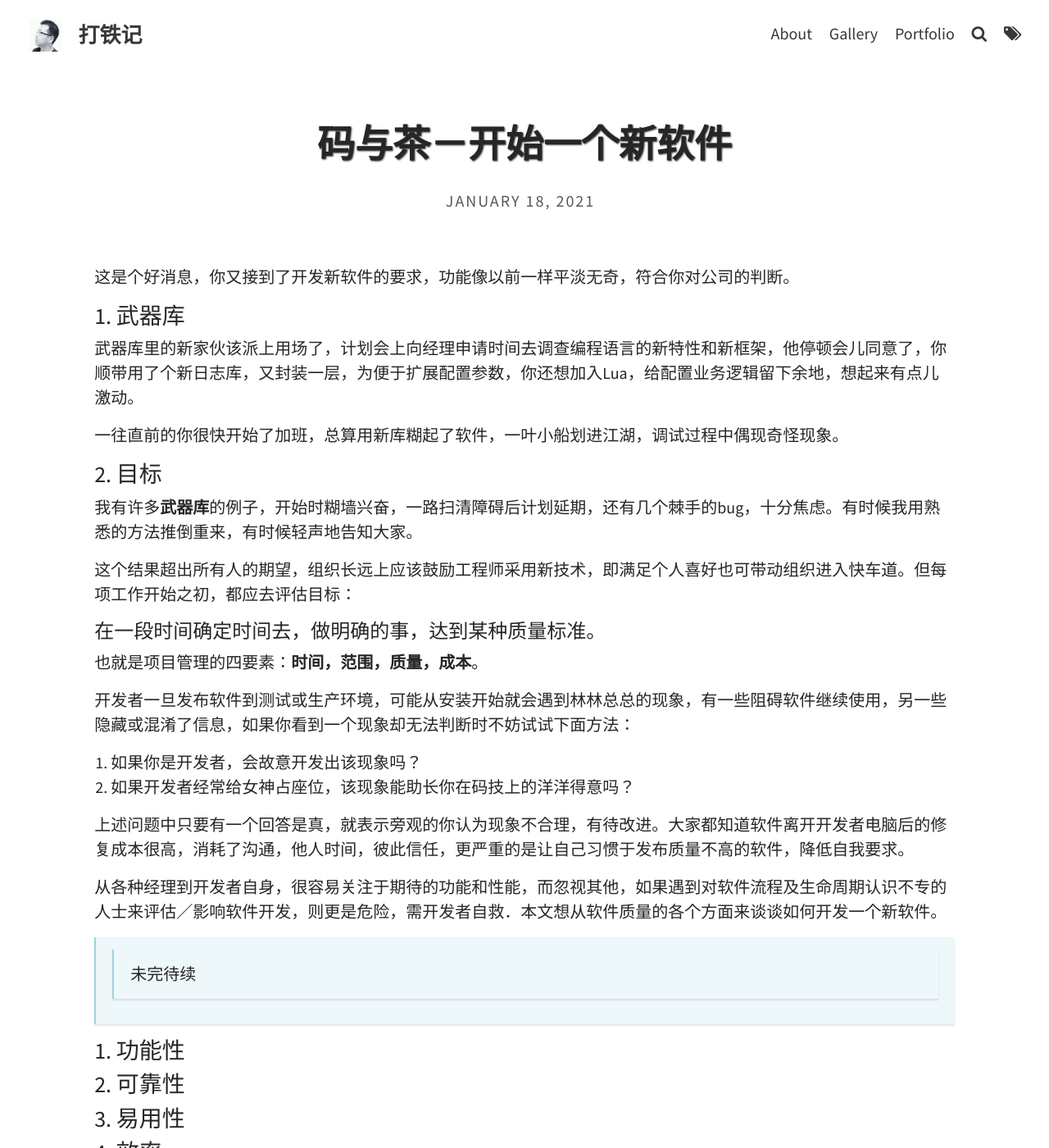
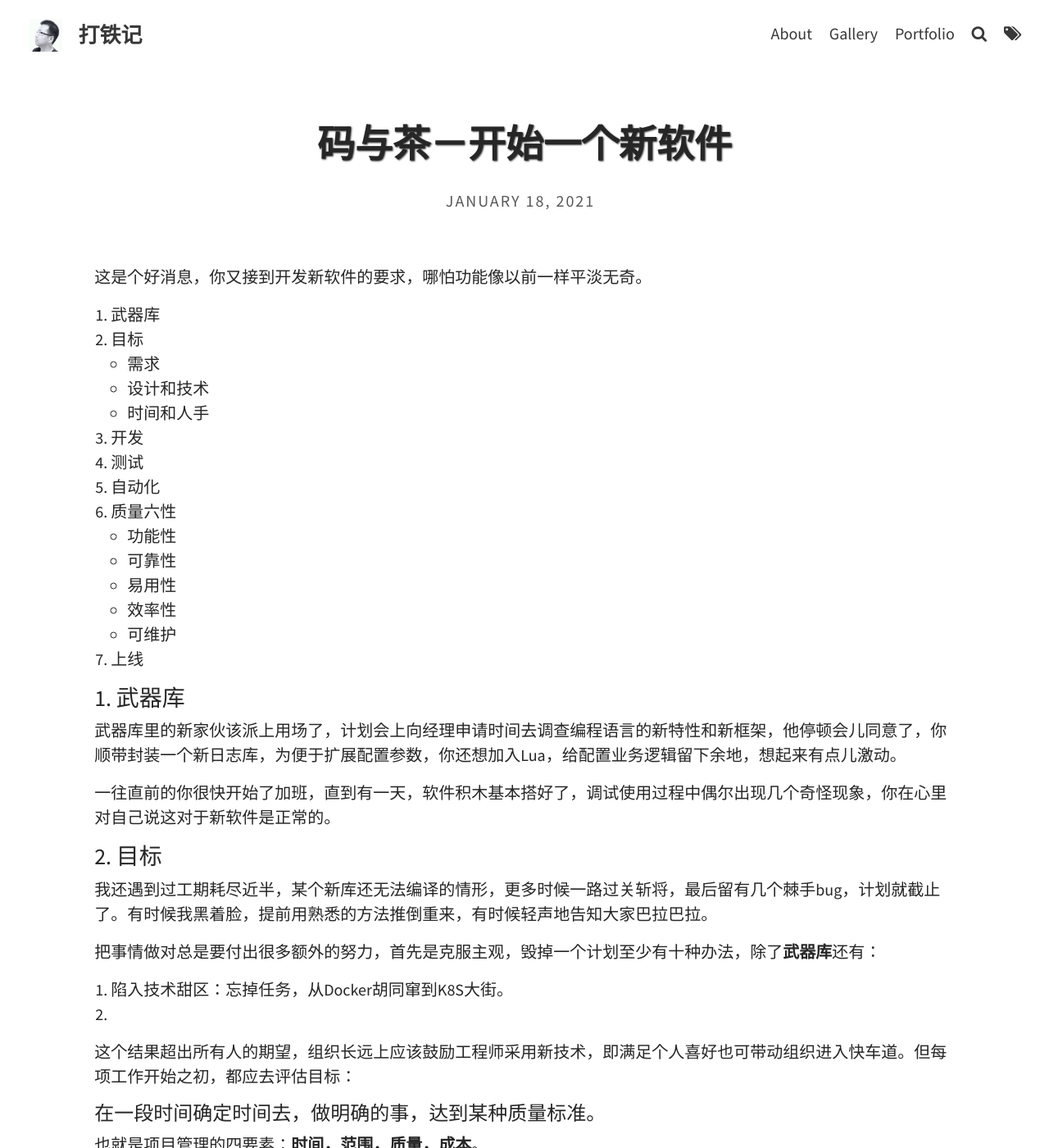
Before and after one commit to hubugui/hubugui.github.io, a Jekyll site: the page built from _posts/2021-01-18-码与茶-开始一个新软件.md, in a window 1280 px wide and 1400 px high. Shown: the whole window at 82% size. Built offline with Jekyll 4.4.1, drawn with Linux system fonts in a browser that asks for light colours; comment, search, counter and statistics services are not loaded; some of the changed text lies outside the part shown.

Commit message:
Create 2021-01-18-码与茶-开始一个新软件.md

```diff
--- a/_posts/2021-01-18-码与茶-开始一个新软件.md
+++ b/_posts/2021-01-18-码与茶-开始一个新软件.md
@@ -13,26 +13,40 @@ excerpt_separator: <!--more-->
 <!--more-->
 {:toc}
 
-这是个好消息，你又接到了开发新软件的要求，功能像以前一样平淡无奇，符合你对公司的判断。
+这是个好消息，你又接到开发新软件的要求，哪怕功能像以前一样平淡无奇。
 
-
+1. 武器库
+2. 目标
+  * 需求
+  * 设计和技术
+  * 时间和人手
+3. 开发
+4. 测试
+5. 自动化
+6. 质量六性
+  * 功能性
+  * 可靠性
+  * 易用性
+  * 效率性
+  * 可维护
+7. 上线
 
 ### 1. 武器库
 
+武器库里的新家伙该派上用场了，计划会上向经理申请时间去调查编程语言的新特性和新框架，他停顿会儿同意了，你顺带封装一个新日志库，为便于扩展配置参数，你还想加入Lua，给配置业务逻辑留下余地，想起来有点儿激动。
 
-武器库里的新家伙该派上用场了，计划会上向经理申请时间去调查编程语言的新特性和新框架，他停顿会儿同意了，你顺带用了个新日志库，又封装一层，为便于扩展配置参数，你还想加入Lua，给配置业务逻辑留下余地，想起来有点儿激动。
-
-一往直前的你很快开始了加班，总算用新库糊起了软件，一叶小船划进江湖，调试过程中偶现奇怪现象。
-
+一往直前的你很快开始了加班，直到有一天，软件积木基本搭好了，调试使用过程中偶尔出现几个奇怪现象，你在心里对自己说这对于新软件是正常的。
 
 ### 2. 目标
 
+我还遇到过工期耗尽近半，某个新库还无法编译的情形，更多时候一路过关斩将，最后留有几个棘手bug，计划就截止了。有时候我黑着脸，提前用熟悉的方法推倒重来，有时候轻声地告知大家巴拉巴拉。
 
-我有许多**武器库**的例子，开始时糊墙兴奋，一路扫清障碍后计划延期，还有几个棘手的bug，十分焦虑。有时候我用熟悉的方法推倒重来，有时候轻声地告知大家。
+把事情做对总是要付出很多额外的努力，首先是克服主观，毁掉一个计划至少有十种办法，除了**武器库**还有：
 
+1. 陷入技术甜区：忘掉任务，从Docker胡同窜到K8S大街。
+2.
 
 这个结果超出所有人的期望，组织长远上应该鼓励工程师采用新技术，即满足个人喜好也可带动组织进入快车道。但每项工作开始之初，都应去评估目标：
-
 
 #### 在一段时间确定时间去，做明确的事，达到某种质量标准。
 
@@ -51,16 +65,17 @@ excerpt_separator: <!--more-->
 
 >>未完待续
 
+#### 6. 质量六性
+##### 6.1. 功能性
 
+##### 6.2. 可靠性
 
-### 1. 功能性
+##### 6.3. 易用性
 
-### 2. 可靠性
+##### 6.4. 效率
 
-### 3. 易用性
+##### 6.5. 可维护
 
-### 4. 效率
+##### 6.6. 可移植
 
-## 5. 可维护
-
-## 6. 可移植
+#### 7. 上线
```
